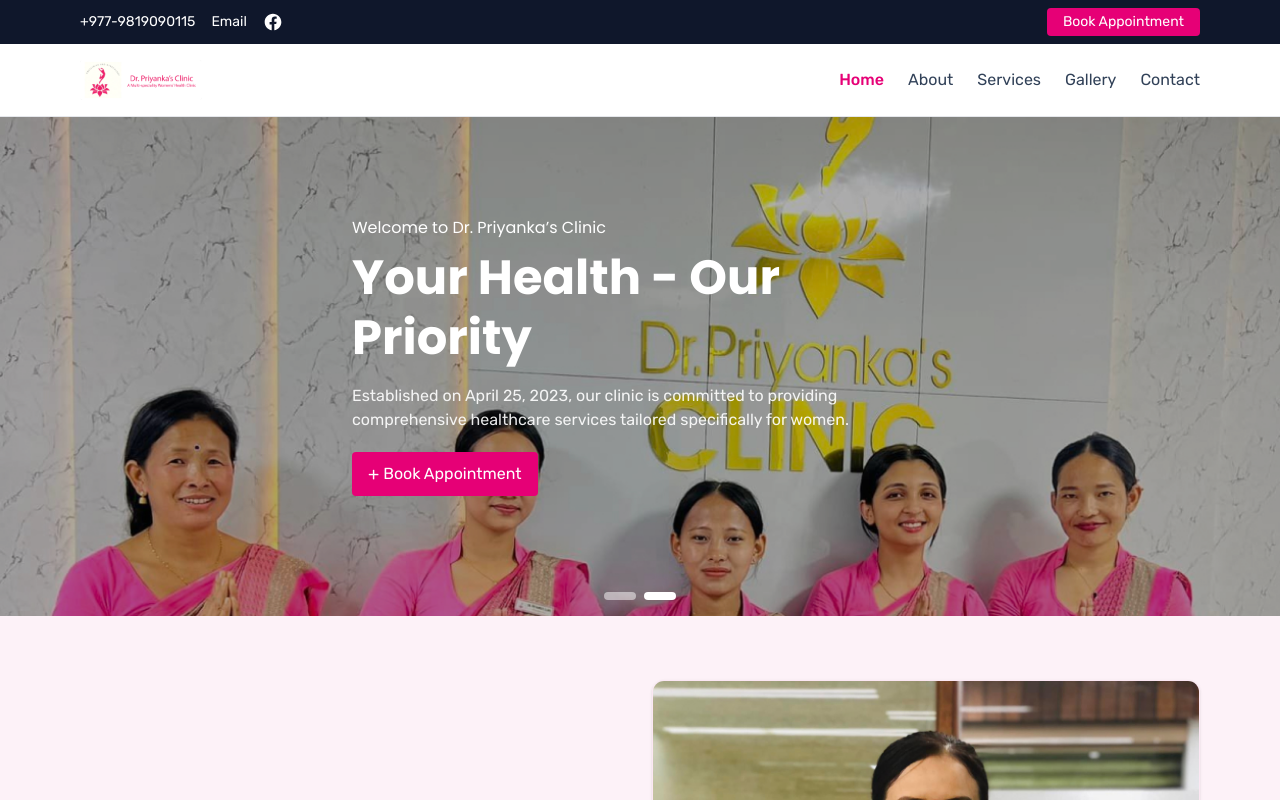
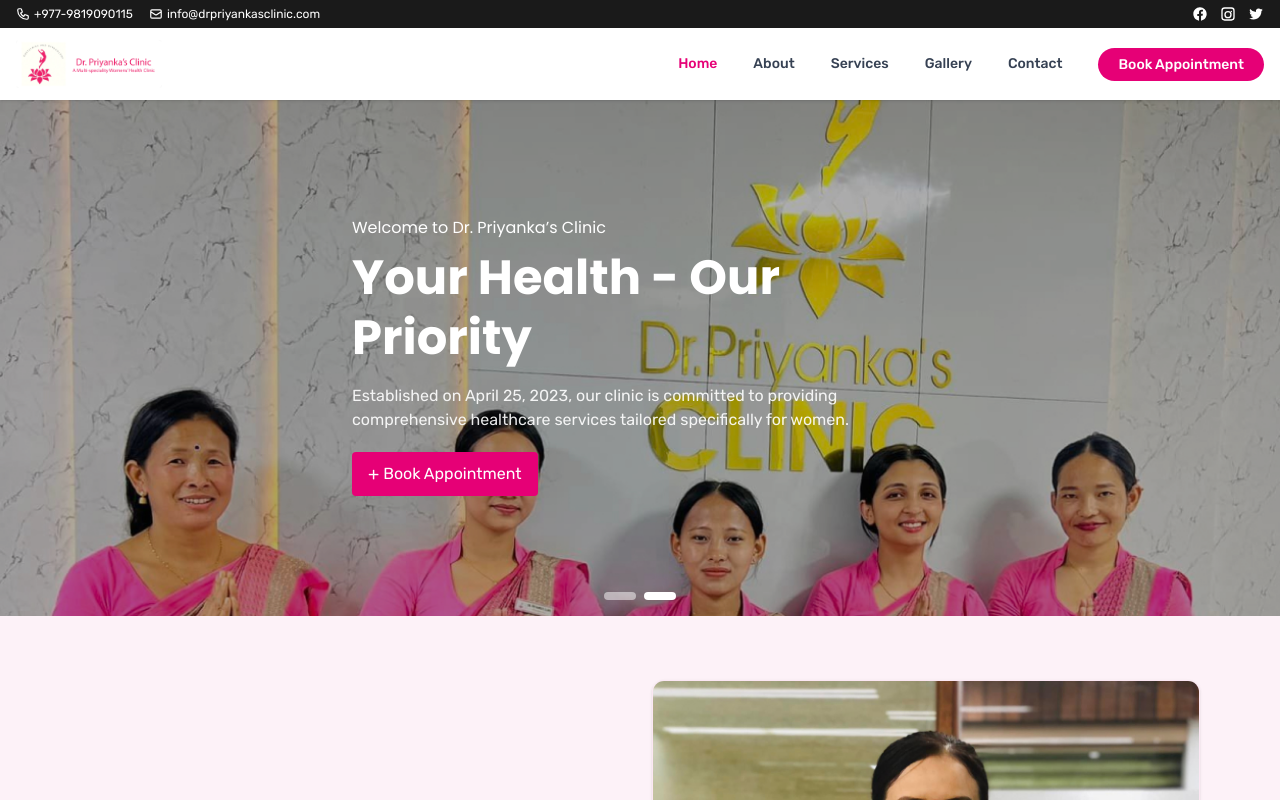
Before and after one commit to SRIYOGconsulting/drpriyankasclinic, a React (Vite) app: page / in a window 1280 px wide. Shown: the top 800 px of the page. Built offline with nearby package versions, Linux system fonts and the light colour scheme.

Commit message:
Enhanced the footer

```diff
--- a/src/components/SiteHeader.jsx
+++ b/src/components/SiteHeader.jsx
@@ -28,46 +28,96 @@
   }, [isMenuOpen]);
 
   return (
-    <header className={`w-full border-b border-gray-200 bg-white fixed top-0 left-0 right-0 z-50 transition-all duration-300 ${isScrolled ? 'shadow-md' : ''}`}>
-      {/* Top bar - visible on medium screens and up */}
-      <div className="bg-slate-900 text-white text-sm hidden md:block">
-        <div className="max-w-6xl mx-auto px-4 py-2 flex items-center justify-between">
-          <div className="flex items-center gap-4">
-            <a href="tel:+9779819090115" className="hover:underline">+977-9819090115</a>
-            <a href="https://drpriyankasclinic.com/cdn-cgi/l/email-protection" className="hover:underline">Email</a>
-            <a href="https://facebook.com" target="_blank" rel="noreferrer" aria-label="Facebook" className="text-white hover:text-pink-300">
-              <svg xmlns="http://www.w3.org/2000/svg" viewBox="0 0 24 24" fill="currentColor" className="h-5 w-5">
+    <header className={`w-full bg-white fixed top-0 left-0 right-0 z-50 transition-all duration-300 ${isScrolled ? 'shadow-lg' : 'shadow-sm'}`}>
+      {/* Top bar with contact info and social icons */}
+      <div className="bg-[#1a1a1a] text-white text-sm py-1.5">
+        <div className="container mx-auto px-4 flex flex-col md:flex-row justify-between items-center">
+          <div className="flex items-center space-x-4 mb-2 md:mb-0">
+            <a href="tel:+9779819090115" className="flex items-center text-xs hover:text-pink-400 transition-colors">
+              <svg className="w-3.5 h-3.5 mr-1" fill="none" stroke="currentColor" viewBox="0 0 24 24" xmlns="http://www.w3.org/2000/svg">
+                <path strokeLinecap="round" strokeLinejoin="round" strokeWidth="2" d="M3 5a2 2 0 012-2h3.28a1 1 0 01.948.684l1.498 4.493a1 1 0 01-.502 1.21l-2.257 1.13a11.042 11.042 0 005.516 5.516l1.13-2.257a1 1 0 011.21-.502l4.493 1.498a1 1 0 01.684.949V19a2 2 0 01-2 2h-1C9.716 21 3 14.284 3 6V5z"></path>
+              </svg>
+              +977-9819090115
+            </a>
+            <a href="mailto:info@drpriyankasclinic.com" className="flex items-center text-xs hover:text-pink-400 transition-colors">
+              <svg className="w-3.5 h-3.5 mr-1" fill="none" stroke="currentColor" viewBox="0 0 24 24" xmlns="http://www.w3.org/2000/svg">
+                <path strokeLinecap="round" strokeLinejoin="round" strokeWidth="2" d="M3 8l7.89 5.26a2 2 0 002.22 0L21 8M5 19h14a2 2 0 002-2V7a2 2 0 00-2-2H5a2 2 0 00-2 2v10a2 2 0 002 2z"></path>
+              </svg>
+              info@drpriyankasclinic.com
+            </a>
+          </div>
+          <div className="flex items-center space-x-3">
+            <a href="https://facebook.com" target="_blank" rel="noreferrer" aria-label="Facebook" className="text-white hover:text-pink-400 transition-colors">
+              <svg className="w-4 h-4" fill="currentColor" viewBox="0 0 24 24" xmlns="http://www.w3.org/2000/svg">
                 <path d="M22 12.06C22 6.48 17.52 2 11.94 2S2 6.48 2 12.06c0 5.02 3.66 9.18 8.44 9.94v-7.03H7.9v-2.9h2.54V9.41c0-2.5 1.49-3.89 3.77-3.89 1.09 0 2.23.2 2.23.2v2.45h-1.25c-1.23 0-1.61.77-1.61 1.56v1.86h2.74l-.44 2.9h-2.3V22c4.78-.76 8.44-4.92 8.44-9.94Z"/>
               </svg>
             </a>
+            <a href="https://instagram.com" target="_blank" rel="noreferrer" aria-label="Instagram" className="text-white hover:text-pink-400 transition-colors">
+              <svg className="w-4 h-4" fill="currentColor" viewBox="0 0 24 24" xmlns="http://www.w3.org/2000/svg">
+                <path d="M7 2h10a5 5 0 0 1 5 5v10a5 5 0 0 1-5 5H7a5 5 0 0 1-5-5V7a5 5 0 0 1 5-5Zm0 2a3 3 0 0 0-3 3v10a3 3 0 0 0 3 3h10a3 3 0 0 0 3-3V7a3 3 0 0 0-3-3H7Zm5 3.5a5.5 5.5 0 1 1 0 11.001A5.5 5.5 0 0 1 12 7.5Zm0 2a3.5 3.5 0 1 0 0 7.001 3.5 3.5 0 0 0 0-7.001Zm5-2.25a1 1 0 1 1 0 2.001 1 1 0 0 1 0-2.001Z"/>
+              </svg>
+            </a>
+            <a href="https://twitter.com" target="_blank" rel="noreferrer" aria-label="Twitter" className="text-white hover:text-pink-400 transition-colors">
+              <svg className="w-4 h-4" fill="currentColor" viewBox="0 0 24 24" xmlns="http://www.w3.org/2000/svg">
+                <path d="M22.162 5.656a8.384 8.384 0 0 1-2.402.658A4.196 4.196 0 0 0 21.6 4c-.82.488-1.719.83-2.656 1.015a4.182 4.182 0 0 0-7.126 3.814 11.874 11.874 0 0 1-8.62-4.37 4.168 4.168 0 0 0-.566 2.103c0 1.45.738 2.731 1.86 3.481a4.168 4.168 0 0 1-1.894-.523v.052a4.185 4.185 0 0 0 3.355 4.101 4.21 4.21 0 0 1-1.89.072A4.185 4.185 0 0 0 7.97 16.65a8.394 8.394 0 0 1-6.19 1.732 11.83 11.83 0 0 0 6.41 1.88c7.693 0 11.9-6.373 11.9-11.9 0-.18-.005-.362-.013-.54a8.5 8.5 0 0 0 2.087-2.166z"/>
+              </svg>
+            </a>
           </div>
-          <a href="/contact" className="bg-pink-600 hover:bg-pink-700 text-white px-4 py-1 rounded transition-colors">Book Appointment</a>
         </div>
       </div>
 
-      {/* Main header */}
-      <div className="max-w-6xl mx-auto px-4 py-3 md:py-4 flex items-center justify-between">
-        <Link to="/" className="flex items-center gap-3">
-          <img src="/assets/logo/dr-priyankas-clinic-logo.png" alt="Dr. Priyanka's Clinic Logo" className="h-10 w-auto" />
+      {/* Main navigation */}
+      <div className="bg-white">
+        <div className="container mx-auto px-4 py-3 flex items-center justify-between">
+          <Link to="/" className="flex items-center">
+            <img
+              src="/assets/logo/dr-priyankas-clinic-logo.png"
+              alt="Dr. Priyanka's Clinic Logo"
+              className="h-12 w-auto"
+            />
           </Link>
 
           {/* Desktop Navigation */}
-        <nav className="hidden md:flex items-center gap-6 text-slate-700">
-          <NavLink to="/" end className={({isActive}) => isActive ? 'text-pink-600 font-medium' : 'hover:text-pink-600 transition-colors'}>
+          <nav className="hidden md:flex items-center space-x-1">
+            <NavLink
+              to="/"
+              end
+              className={({isActive}) => `px-4 py-2 text-sm font-medium transition-colors ${isActive ? 'text-pink-600' : 'text-gray-700 hover:text-pink-600'}`}
+            >
               Home
             </NavLink>
-          <NavLink to="/about" className={({isActive}) => isActive ? 'text-pink-600 font-medium' : 'hover:text-pink-600 transition-colors'}>
+            <NavLink
+              to="/about"
+              className={({isActive}) => `px-4 py-2 text-sm font-medium transition-colors ${isActive ? 'text-pink-600' : 'text-gray-700 hover:text-pink-600'}`}
+            >
               About
             </NavLink>
-          <NavLink to="/services" className={({isActive}) => isActive ? 'text-pink-600 font-medium' : 'hover:text-pink-600 transition-colors'}>
+            <NavLink
+              to="/services"
+              className={({isActive}) => `px-4 py-2 text-sm font-medium transition-colors ${isActive ? 'text-pink-600' : 'text-gray-700 hover:text-pink-600'}`}
+            >
               Services
             </NavLink>
-          <NavLink to="/gallery" className={({isActive}) => isActive ? 'text-pink-600 font-medium' : 'hover:text-pink-600 transition-colors'}>
+            <NavLink
+              to="/gallery"
+              className={({isActive}) => `px-4 py-2 text-sm font-medium transition-colors ${isActive ? 'text-pink-600' : 'text-gray-700 hover:text-pink-600'}`}
+            >
               Gallery
             </NavLink>
-          <NavLink to="/contact" className={({isActive}) => isActive ? 'text-pink-600 font-medium' : 'hover:text-pink-600 transition-colors'}>
+            <NavLink
+              to="/contact"
+              className={({isActive}) => `px-4 py-2 text-sm font-medium transition-colors ${isActive ? 'text-pink-600' : 'text-gray-700 hover:text-pink-600'}`}
+            >
               Contact
             </NavLink>
+            <div className="ml-4">
+              <a
+                href="/contact"
+                className="bg-pink-600 hover:bg-pink-700 text-white px-5 py-2 rounded-full text-sm font-medium transition-colors whitespace-nowrap"
+              >
+                Book Appointment
+              </a>
+            </div>
           </nav>
 
           {/* Mobile menu button */}
@@ -87,12 +137,13 @@
             )}
           </button>
         </div>
+      </div>
 
       {/* Mobile menu */}
       <div
-        className={`md:hidden mobile-menu bg-white border-t border-gray-200 transition-all duration-300 ease-in-out overflow-hidden ${isMenuOpen ? 'max-h-96 py-4' : 'max-h-0'}`}
+        className={`md:hidden mobile-menu bg-white border-t border-gray-200 transition-all duration-300 ease-in-out overflow-hidden ${isMenuOpen ? 'max-h-96 py-2' : 'max-h-0'}`}
       >
-        <div className="px-4 pt-2 pb-3 space-y-1">
+        <div className="px-4 py-2 space-y-1">
           <NavLink
             to="/"
             end
@@ -129,16 +180,10 @@
           >
             Contact
           </NavLink>
-          <div className="pt-4 border-t border-gray-200 mt-2">
-            <a
-              href="tel:+9779819090115"
-              className="block px-3 py-2 rounded-md text-base font-medium text-gray-700 hover:bg-gray-50 hover:text-pink-600"
-            >
-              Call: +977-9819090115
-            </a>
+          <div className="pt-2">
             <a
               href="/contact"
-              className="mt-2 w-full flex justify-center px-4 py-2 border border-transparent rounded-md shadow-sm text-sm font-medium text-white bg-pink-600 hover:bg-pink-700"
+              className="block w-full text-center px-4 py-2 border border-transparent rounded-md shadow-sm text-base font-medium text-white bg-pink-600 hover:bg-pink-700"
             >
               Book Appointment
             </a>
```
Also changed, not shown: src/components/SiteFooter.jsx (+15 -5 lines). Lines whose indentation alone changed are shown as unchanged.
